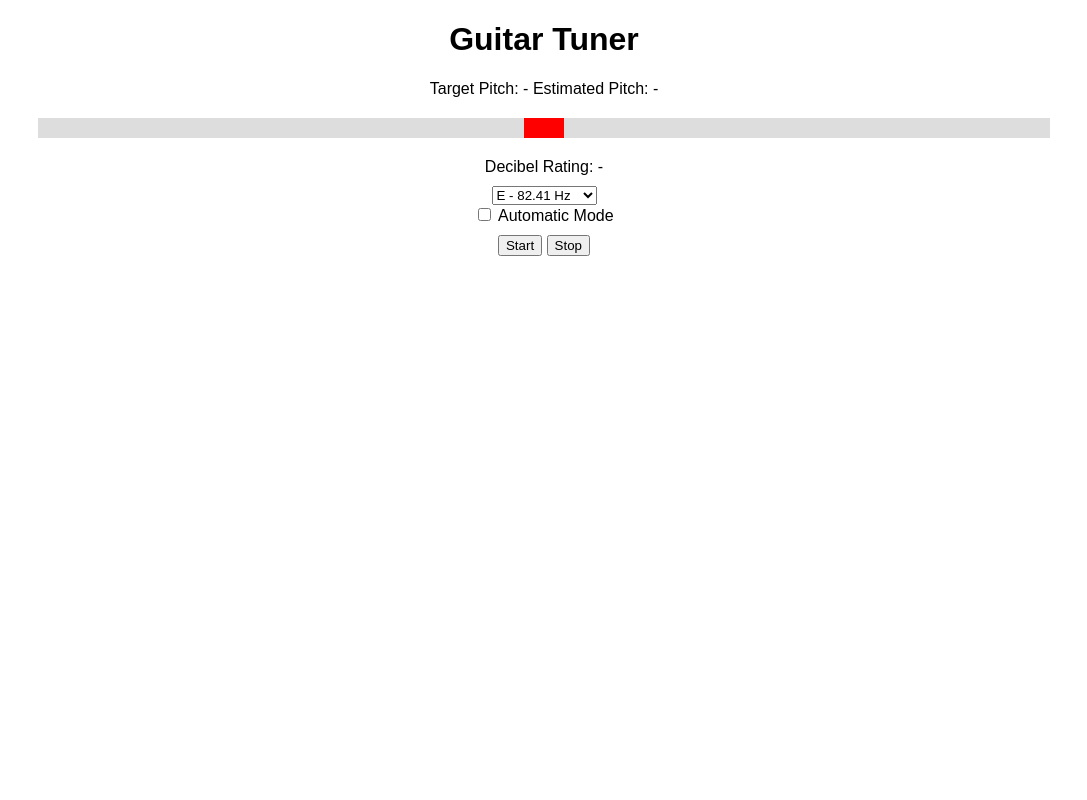
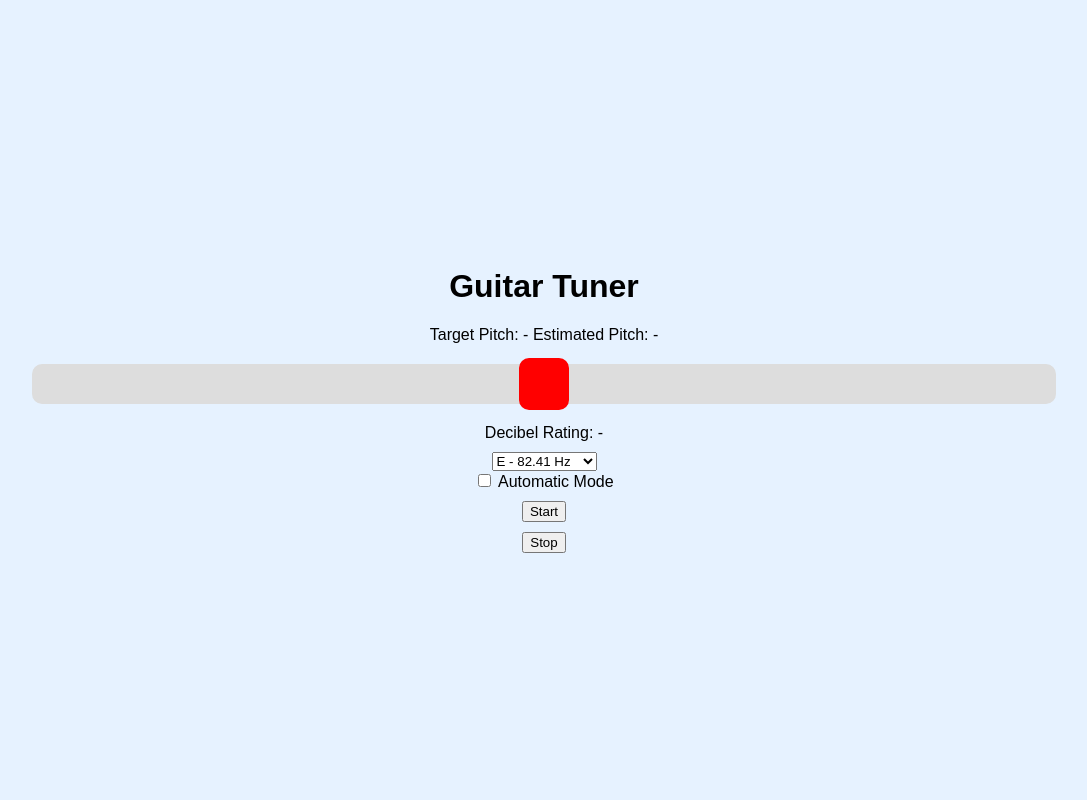
Before and after one commit to JohnathonCrowder/Guitar_tuner, a Flask app: page / in a window 1280 px wide. Shown: the whole page, without its empty margins (96-1183 px from the left). Run offline with Flask 3, Linux system fonts and the light colour scheme.

Commit message:
Update styles.css
Updated the Css of the website. Pureley aesthetics ;)

```diff
--- a/static/styles.css
+++ b/static/styles.css
@@ -1,6 +1,13 @@
 body {
     font-family: Arial, sans-serif;
     text-align: center;
+    background-color: #e6f2ff;
+    display: flex;
+    flex-direction: column;
+    justify-content: center;
+    align-items: center;
+    min-height: 100vh;
+    margin: 0;
 }
 
 #pitch-labels {
@@ -9,10 +16,11 @@ body {
 
 #pitch-slider {
     width: 80%;
-    height: 20px;
+    height: 40px;
     background-color: #ddd;
     margin: 0 auto;
     position: relative;
+    border-radius: 10px;
 }
 
 #decibel-rating {
@@ -25,11 +33,12 @@ select, button {
 
 #pitch-slider-rectangle {
     position: absolute;
-    top: 0;
+    top: 50%;
     left: 50%;
-    transform: translateX(-50%);
-    width: 40px;
-    height: 100%;
+    transform: translate(-50%, -50%);
+    width: 50px;
+    height: 130%;
     background-color: red;
     z-index: 1;
+    border-radius: 10px;
 }
```
